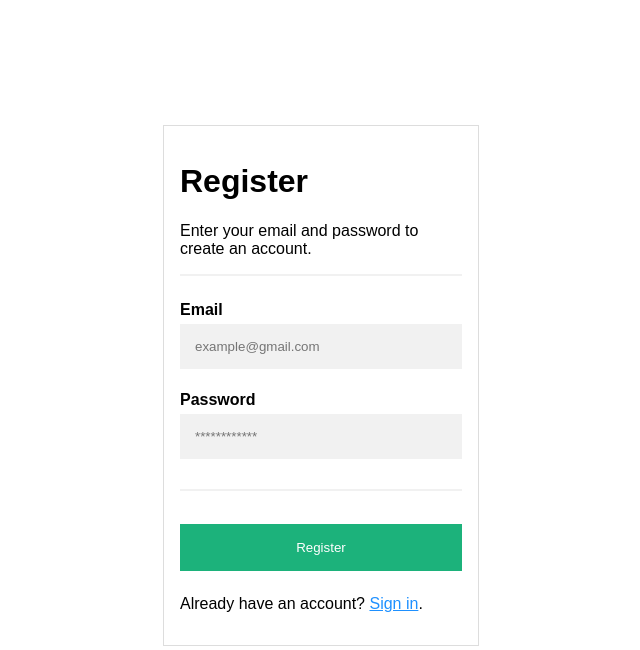
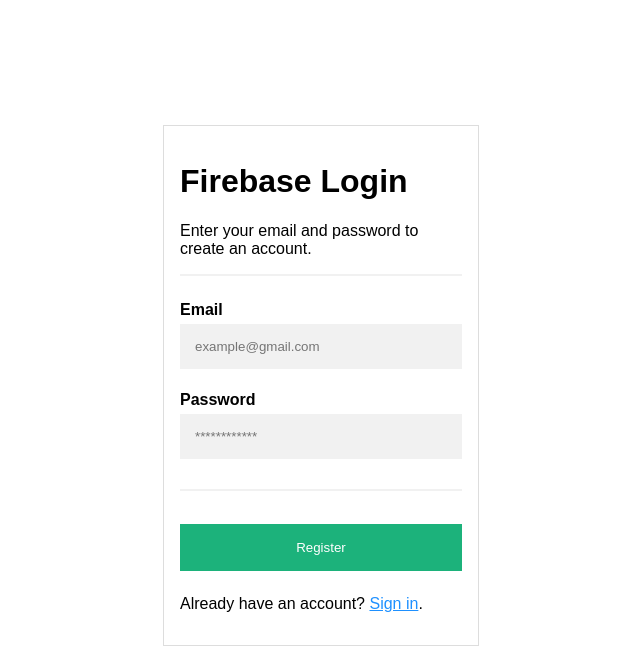
Before and after one commit to jennascholl/FirebaseWebLogin, a website: page index.html in a window 1280 px wide. Shown: the whole page, without its empty margins (319-959 px from the left). Drawn offline with Linux system fonts and the light colour scheme.

Commit message:
formatting edits

```diff
--- a/index.html
+++ b/index.html
@@ -11,7 +11,7 @@
 <body>
     <form>
         <div id="register-container">
-            <h1>Register</h1>
+            <h1>Firebase Login</h1>
             <p>Enter your email and password to create an account.</p>
             <hr>
 
@@ -59,8 +59,6 @@
         "measurementId": "G-86NCZ2KYY2"
   };
 
-    // fetch("firebase-sdk.json");
-
     // Initialize Firebase
     const app = initializeApp(firebaseConfig);
     const auth = getAuth();
```
